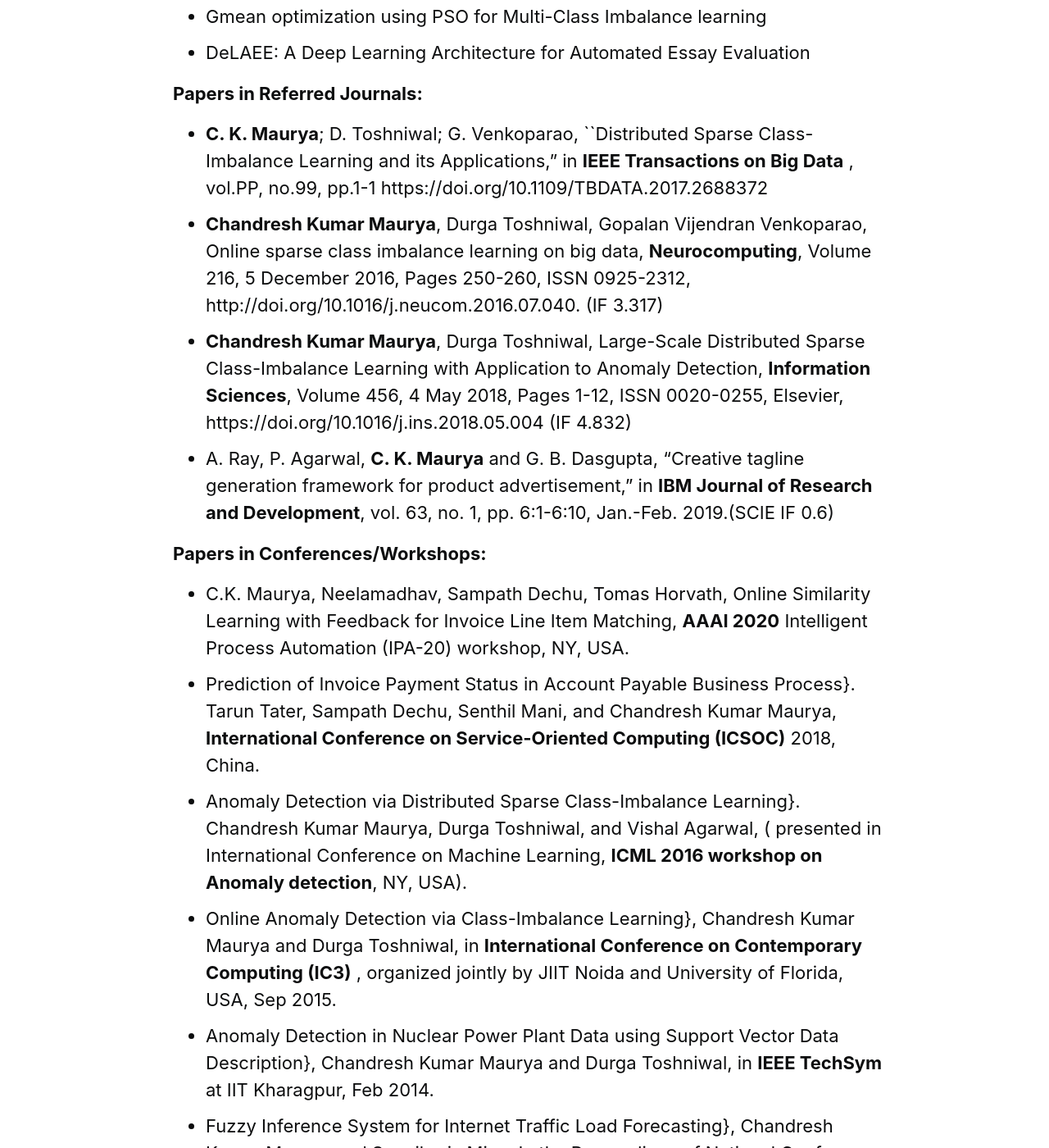
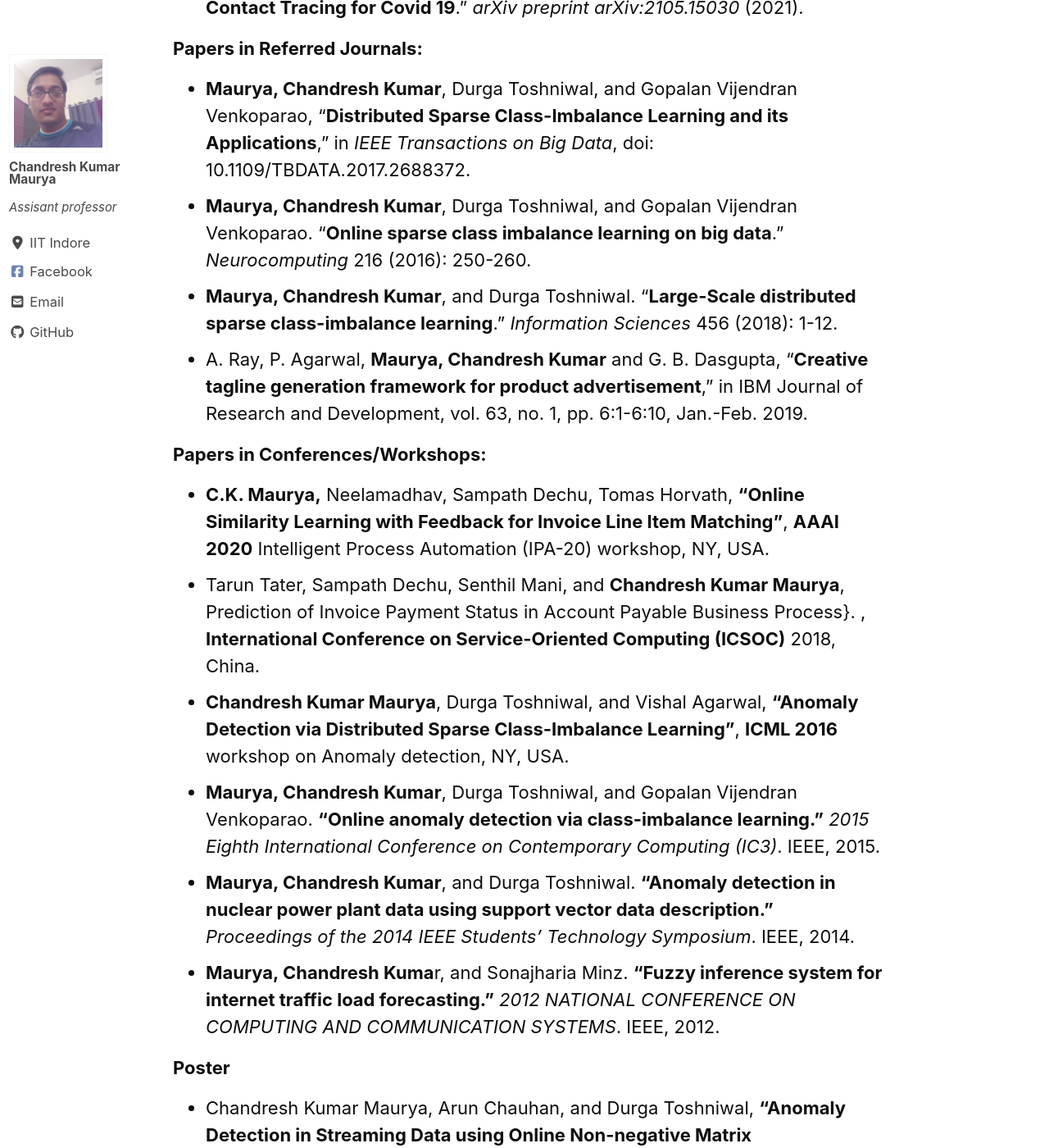
Before and after one commit to chandreshiit/oldsite, a Jekyll site: the page built from _pages/research.md, in a window 1280 px wide and 1400 px high, scrolled down 770 px. Shown: the whole window at 82% size. Built offline with Jekyll 4.4.1, drawn with Linux system fonts in a browser that asks for light colours; cached includes are drawn as plain includes; nearby versions of some CDN libraries; some of the changed text lies outside the part shown.

Commit message:
updated research

```diff
--- a/_pages/research.md
+++ b/_pages/research.md
@@ -1,38 +1,39 @@
 ---
 title: "Research"
 permalink: /research/
-author_profile: false
+author_profile: true
 ---
 **Research interests**: More broadly, I am interested in designing algorithms and models for processing big data. My work has been around in machine learning, data mining during my Ph.D. During my stint at IBM, I have started working in text mining and natural language processing using deep learning. My current research is around designing deep architectures for understanding natural language.
 
 ### Patents
 
-1. Nikhil Malhotra, Chandresh Kumar Maurya, and Anupama Ray, **An Approach for Automatically Adjusting Display Screen Setting Based on Machine Learning**(Filed  with USPTO 2019).
+1. Malhotra, Nikhil, Chandresh Kumar Maurya, and Anupama Ray. "**Approach for automatically adjusting display screen setting based on machine learning**." U.S. Patent Application No. 16/682,405.
 
 
 ### Book/Book Chapters
-1. Data Stream Mining for Big Data, book chapter accepted  in the book titled "**Applied Intelligent Decision Making in Machine Learning**" which will be published by **CRC press** in 2020. <span style="color:red">(**NEW**)</span>
+1. Data Stream Mining for Big Data, book chapter accepted  in the book titled Das, Himansu, et al., eds. **Applied Intelligent Decision Making in Machine Learning**. CRC Press, 2020. <span style="color:red">(**NEW**)</span>
+
+### Pre-prints:
+
+- Maurya, Chandresh Kumar, Seemandhar Jain, and Vishal Thakre. "**Digital Contact Tracing for Covid 19**." *arXiv preprint arXiv:2105.15030* (2021).
 
 
 
-### Manuscripts under review:
-- Online Similarity Learning with Feedback for Invoice Line Item Matching
-- Gmean optimization using PSO for Multi-Class Imbalance learning
-- DeLAEE: A Deep Learning Architecture for Automated Essay Evaluation
-
 ### Papers in Referred Journals:
-- **C. K. Maurya**; D. Toshniwal; G. Venkoparao, ``Distributed Sparse Class-Imbalance Learning and its Applications," in **IEEE Transactions on Big Data** , vol.PP, no.99, pp.1-1
-https://doi.org/10.1109/TBDATA.2017.2688372
-- **Chandresh Kumar Maurya**, Durga Toshniwal, Gopalan Vijendran Venkoparao, Online sparse class imbalance learning on big data, **Neurocomputing**, Volume 216, 5 December 2016, Pages 250-260, ISSN 0925-2312, http://doi.org/10.1016/j.neucom.2016.07.040. (IF 3.317)
-- **Chandresh Kumar Maurya**, Durga Toshniwal, Large-Scale Distributed Sparse Class-Imbalance Learning with Application to Anomaly Detection,  **Information Sciences**, Volume 456, 4 May 2018, Pages 1-12, ISSN 0020-0255, Elsevier, https://doi.org/10.1016/j.ins.2018.05.004 (IF 4.832)
-- A. Ray, P. Agarwal, **C. K. Maurya** and G. B. Dasgupta, "Creative tagline generation framework for product advertisement," in **IBM Journal of Research and Development**, vol. 63, no. 1, pp. 6:1-6:10, Jan.-Feb. 2019.(SCIE IF 0.6)
+- **Maurya, Chandresh Kumar**, Durga Toshniwal, and Gopalan Vijendran Venkoparao, "**Distributed Sparse Class-Imbalance Learning and its Applications**," in *IEEE Transactions on Big Data*, doi: 10.1109/TBDATA.2017.2688372.
+- **Maurya, Chandresh Kumar**, Durga Toshniwal, and Gopalan Vijendran Venkoparao. "**Online sparse class imbalance learning on big data**." *Neurocomputing* 216 (2016): 250-260.
+- **Maurya, Chandresh Kumar**, and Durga Toshniwal. "**Large-Scale distributed sparse class-imbalance learning**." *Information Sciences* 456 (2018): 1-12.
+- A. Ray, P. Agarwal, **Maurya, Chandresh Kumar** and G. B. Dasgupta, "**Creative tagline generation framework for product advertisement**," in IBM Journal of Research and Development, vol. 63, no. 1, pp. 6:1-6:10, Jan.-Feb. 2019.
 
 ### Papers in Conferences/Workshops:
 
-- C.K. Maurya, Neelamadhav, Sampath Dechu, Tomas Horvath, Online Similarity Learning with Feedback for Invoice Line Item Matching, **AAAI 2020** Intelligent Process Automation (IPA-20) workshop, NY, USA.
-- Prediction of Invoice Payment Status in Account Payable Business Process}. Tarun Tater, Sampath Dechu, Senthil Mani, and Chandresh Kumar Maurya, **International Conference on Service-Oriented Computing (ICSOC)** 2018, China.
-- Anomaly Detection via Distributed Sparse Class-Imbalance Learning}. Chandresh Kumar Maurya, Durga Toshniwal, and  Vishal Agarwal, ( presented in International Conference on Machine Learning, **ICML 2016 workshop on Anomaly detection**, NY, USA).
-- Online Anomaly Detection via Class-Imbalance Learning}, Chandresh Kumar Maurya and Durga Toshniwal,  in  **International Conference on Contemporary Computing (IC3)** , organized jointly by JIIT Noida and University of Florida, USA, Sep 2015.
-- Anomaly Detection in Nuclear Power Plant Data using Support Vector Data Description}, Chandresh Kumar Maurya and Durga Toshniwal, in  **IEEE TechSym** at IIT Kharagpur, Feb 2014.
-- Fuzzy Inference System for Internet Traffic Load Forecasting}, Chandresh Kumar Maurya and Sonajharia Minz. In the Proceedings of National Conference of Computing & Communications (NCCCS)-2012. DOI:10.1109/NCCCS.2012.6413010.
-- Anomaly Detection in Streaming Data using Online Non-negative Matrix Factorization}, Chandresh Kumar Maurya, Arun Chauhan, andDurga Toshniwal, poster presentation at International workshop on machine learning \& Text analytic(MLTA 2013), South Asian University, New Delhi.  (**Best  presentation Award**)
+- **C.K. Maurya,** Neelamadhav, Sampath Dechu, Tomas Horvath, **"Online Similarity Learning with Feedback for Invoice Line Item Matching"**, **AAAI 2020** Intelligent Process Automation (IPA-20) workshop, NY, USA.
+- Tarun Tater, Sampath Dechu, Senthil Mani, and **Chandresh Kumar Maurya**, Prediction of Invoice Payment Status in Account Payable Business Process}. , **International Conference on Service-Oriented Computing (ICSOC)** 2018, China.
+- **Chandresh Kumar Maurya**, Durga Toshniwal, and  Vishal Agarwal, **"Anomaly Detection via Distributed Sparse Class-Imbalance Learning"**, **ICML 2016** workshop on Anomaly detection, NY, USA.
+- **Maurya, Chandresh Kumar**, Durga Toshniwal, and Gopalan Vijendran Venkoparao. **"Online anomaly detection via class-imbalance learning."** *2015 Eighth International Conference on Contemporary Computing (IC3)*. IEEE, 2015.
+- **Maurya, Chandresh Kumar**, and Durga Toshniwal. **"Anomaly detection in nuclear power plant data using support vector data description."** *Proceedings of the 2014 IEEE Students' Technology Symposium*. IEEE, 2014.
+- **Maurya, Chandresh Kuma**r, and Sonajharia Minz. **"Fuzzy inference system for internet traffic load forecasting."** *2012 NATIONAL CONFERENCE ON COMPUTING AND COMMUNICATION SYSTEMS*. IEEE, 2012.
+
+### Poster
+
+- Chandresh Kumar Maurya, Arun Chauhan, and Durga Toshniwal, **"Anomaly Detection in Streaming Data using Online Non-negative Matrix Factorization"**,  poster presentation at International workshop on machine learning \& Text analytic (MLTA 2013), South Asian University, New Delhi.  (**Best  presentation Award**)
```
